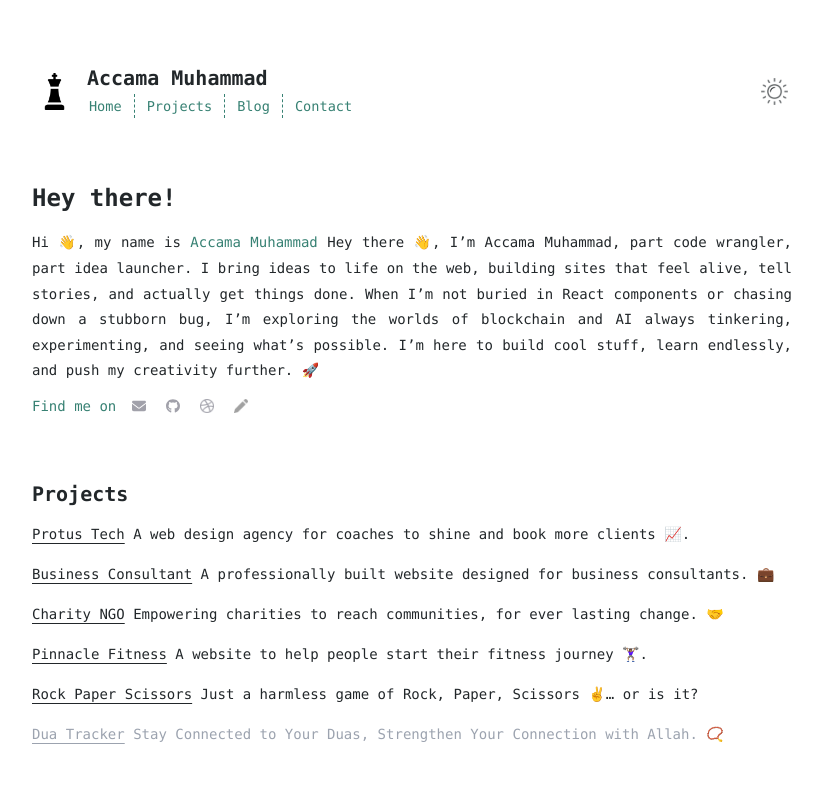
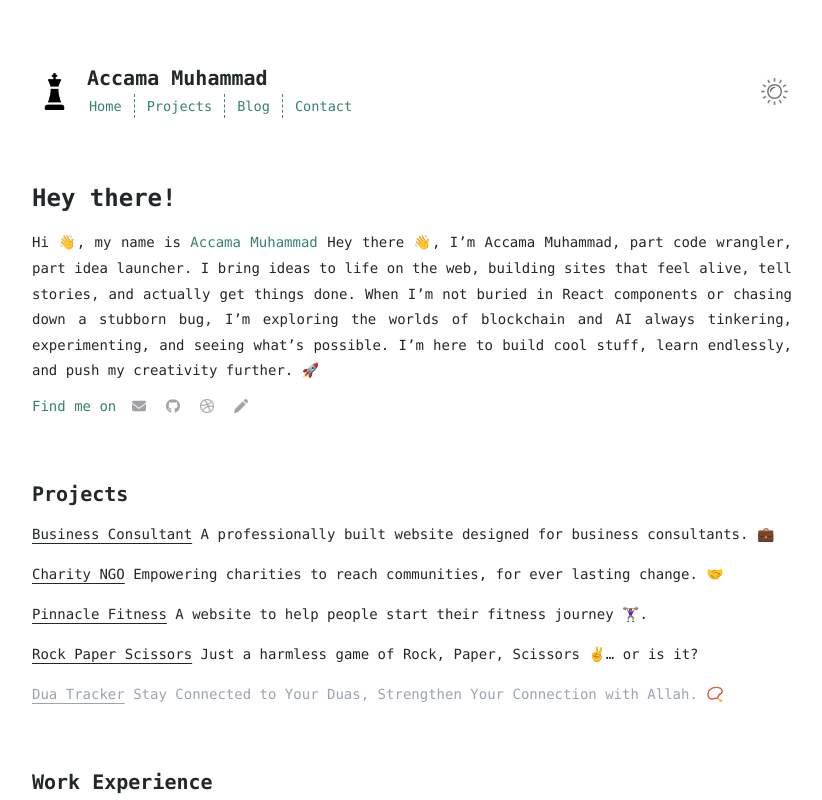
Before and after one commit to accamamuhammad/muhammadhussainiaccamaPort, a Next.js app: page / in a window 1280 px wide. Shown: the top 800 px of the page, without its empty margins (228-1050 px from the left). Built offline with nearby package versions, Linux system fonts and the light colour scheme.

Commit message:
projects fix

```diff
--- a/app/page.js
+++ b/app/page.js
@@ -26,13 +26,6 @@ export default function Home() {
 
   // My Projects
   const projects = [
-    {
-      link: "https://protos-web-solutions.vercel.app/",
-      title: "Protus Tech",
-      description:
-        "A web design agency for coaches to shine and book more clients 📈.",
-      state: "complete",
-    },
     {
       link: "https://upreach-template-website.vercel.app/",
       title: "Business Consultant",
```
